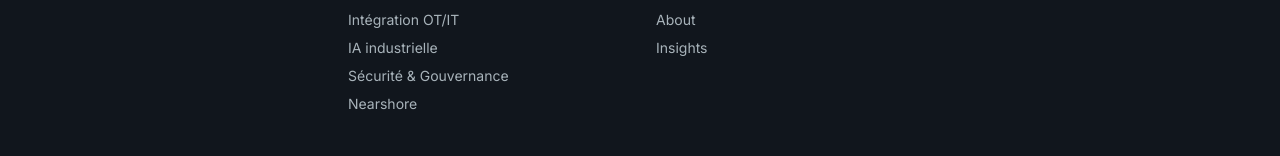
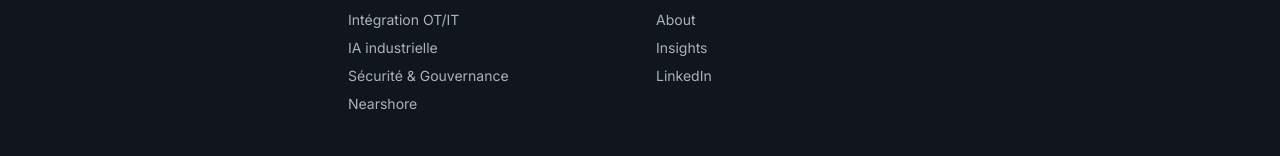
Before and after one commit to NouamaneAabi/qavyon-site, a Next.js app: page /book in a window 1280 px wide. Shown: the part 1440-1596 px from the top of the page. Built offline with nearby package versions, Linux system fonts and the light colour scheme; no server answers.

Commit message:
ajoute LinkedIn au footer

```diff
--- a/components/Footer.tsx
+++ b/components/Footer.tsx
@@ -28,6 +28,9 @@ export default function Footer() {
             <li><Link href="/how-we-work" className="hover:text-cyan">How We Work</Link></li>
             <li><Link href="/about" className="hover:text-cyan">About</Link></li>
             <li><Link href="/insights" className="hover:text-cyan">Insights</Link></li>
+            <li><a href="https://www.linkedin.com/company/qavyon/home/" target="_blank" rel="noopener noreferrer" className="text-mist hover:text-cyan transition-colors">
+              LinkedIn
+            </a></li>
           </ul>
         </div>
         <div>
```
